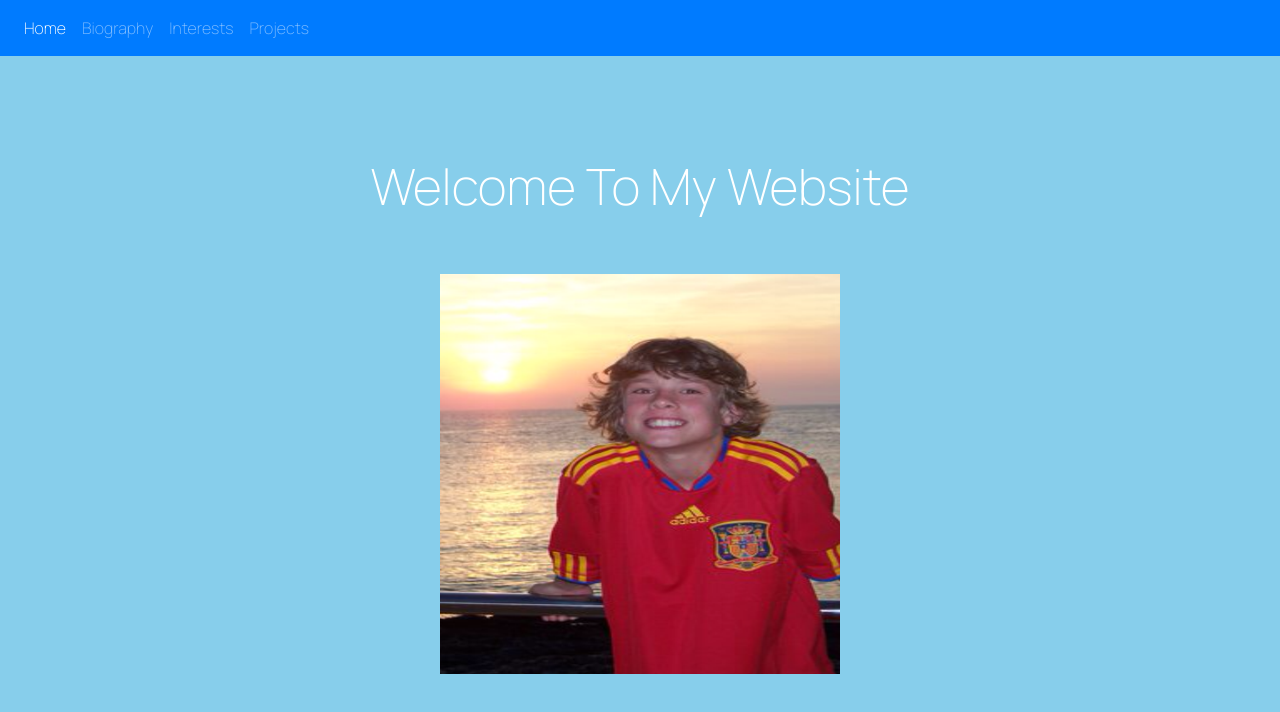
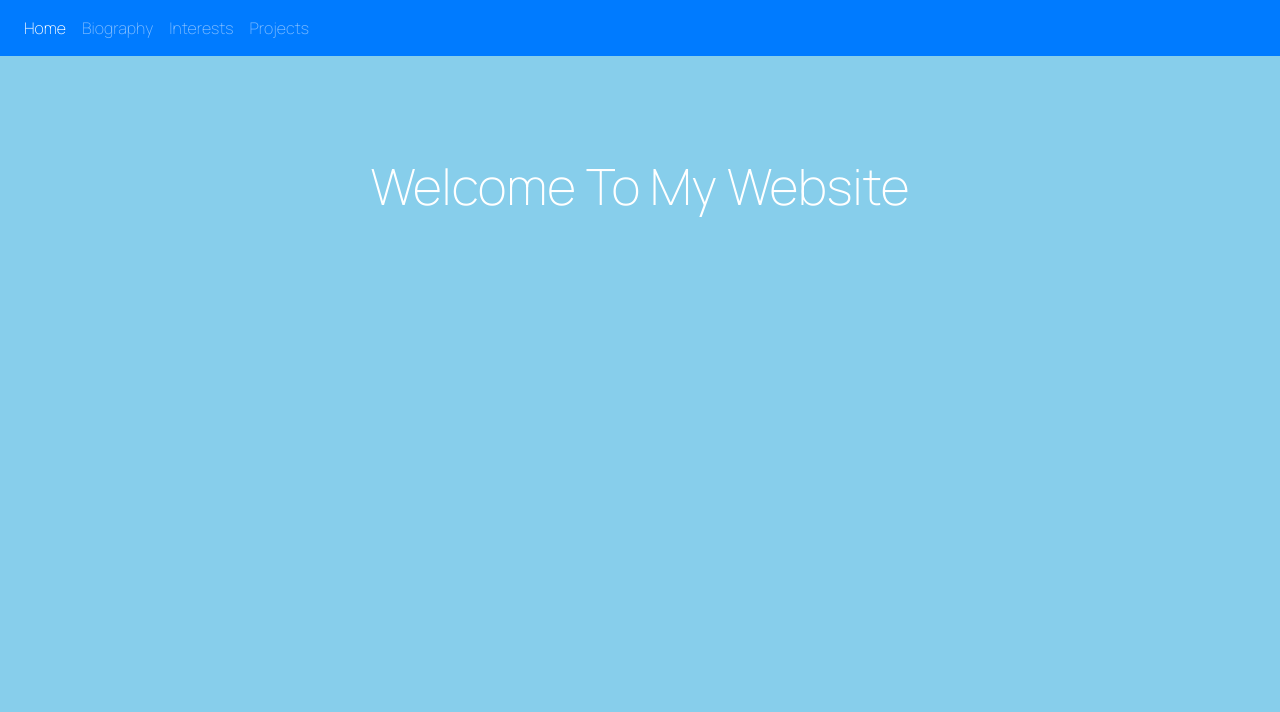
Before and after one commit to lcarr99/project0, a plain HTML site: page index.html in a window 1280 px wide. Drawn offline with nearby package versions, Linux system fonts and the light colour scheme.

Commit message:
test commit

```diff
--- a/index.html
+++ b/index.html
@@ -1,5 +1,6 @@
 <!DOCTYPE html>
 <html lang="en">
+
 <head>
     <link rel="stylesheet" href="https://stackpath.bootstrapcdn.com/bootstrap/4.4.1/css/bootstrap.min.css" integrity="sha384-Vkoo8x4CGsO3+Hhxv8T/Q5PaXtkKtu6ug5TOeNV6gBiFeWPGFN9MuhOf23Q9Ifjh" crossorigin="anonymous">
     <script src="https://code.jquery.com/jquery-3.4.1.slim.min.js" integrity="sha384-J6qa4849blE2+poT4WnyKhv5vZF5SrPo0iEjwBvKU7imGFAV0wwj1yYfoRSJoZ+n" crossorigin="anonymous"></script>
@@ -11,6 +12,7 @@
     <title>Liams Website</title>
     <link rel="stylesheet" type="" href="style/style.css">
 </head>
+
 <body>
     <header>
         <nav class="navbar navbar-expand-lg navbar-dark bg-primary">
@@ -40,8 +42,9 @@
         <h1 id="mainHeading">Welcome To My Website</h1>
     </div>
 
-    <div class="centralImage text-center">
+    <!-- <div class="centralImage text-center">
         <a target="_blank" href="assets/profilePicture.png"><img class="img-fluid" src="assets/profilePicture.png" id="profilePic" alt="" srcset=""></a>
-    </div>
+    </div> -->
 </body>
+
 </html>
```
Lines whose indentation alone changed are shown as unchanged.
